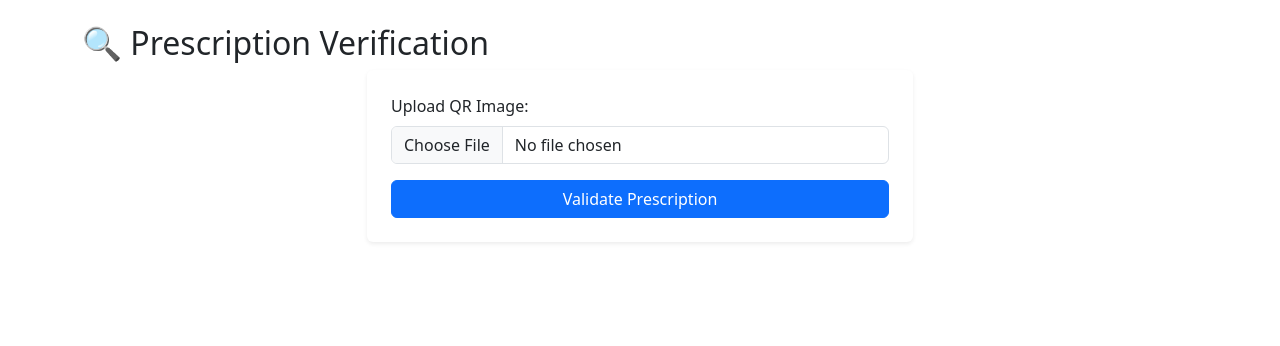
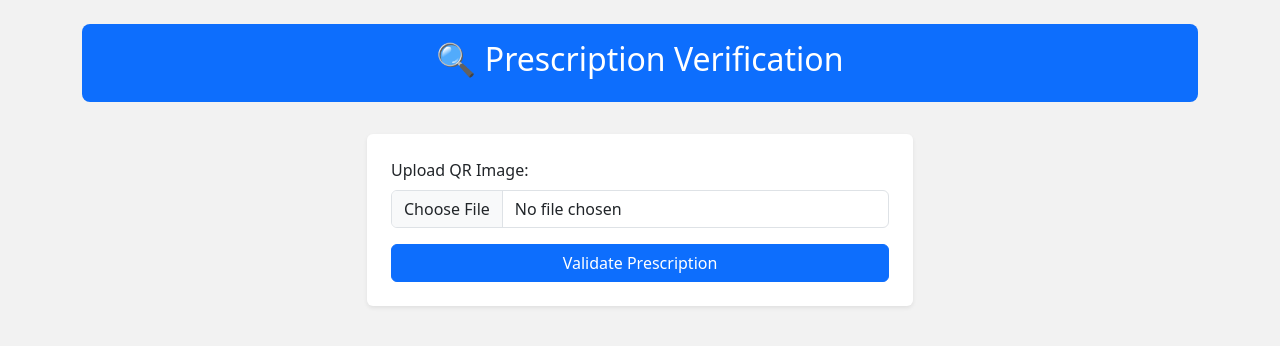
Before and after one commit to Harish-byte-ai/Prescriptracker, a Django app: page /verify/ in a window 1280 px wide. Shown: the top 346 px of the page. Run offline with Django 5.2, Linux system fonts and the light colour scheme.

Commit message:
New changes

```diff
--- a/prescriptrack/core/templates/success.html
+++ b/prescriptrack/core/templates/success.html
@@ -85,6 +85,12 @@
       <a href="/verify/" class="btn btn-outline-secondary">Verify Prescription</a>
     </div>
   </div>
+<script>
+  document.addEventListener('contextmenu', function(e) {
+    e.preventDefault();
+    alert("Right-click is disabled for security purposes.");
+  });
+</script>
 
 </body>
 </html>
--- a/prescriptrack/core/templates/verify_prescription.html
+++ b/prescriptrack/core/templates/verify_prescription.html
@@ -22,6 +22,25 @@
   <meta charset="UTF-8">
   <title>Prescription Verification</title>
   <link href="https://cdn.jsdelivr.net/npm/bootstrap@5.3.3/dist/css/bootstrap.min.css" rel="stylesheet">
+  <style>
+    body {
+      background-color: #f2f2f2;
+    }
+    .header {
+      background-color: #0d6efd;
+      color: white;
+      padding: 1rem;
+      text-align: center;
+      border-radius: 0.5rem;
+      margin-bottom: 2rem;
+    }
+    .result-box {
+      background-color: #fff;
+      padding: 1.5rem;
+      border-radius: 0.5rem;
+      box-shadow: 0 2px 8px rgba(0,0,0,0.1);
+    }
+  </style>
 </head>
 <body>
 
@@ -70,6 +89,12 @@
     </div>
   </div>
 </div>
+<script>
+  document.addEventListener('contextmenu', function(e) {
+    e.preventDefault();
+    alert("Right-click is disabled for security purposes.");
+  });
+</script>
 
 </body>
 </html>
--- /dev/null
+++ b/prescriptrack/prescriptrack/SECRET_KEY.py
@@ -0,0 +1,2 @@
+from django.core.management.utils import get_random_secret_key
+print(get_random_secret_key())
```
Also changed, not shown: prescriptrack/core/templates/index.html (+7 -0 lines), prescriptrack/prescriptrack/settings.py (+5 -2 lines), prescriptrack/media/qrcodes/RX-1-1753387892.png (added), prescriptrack/media/qrcodes/RX-1-1753388114.png (added), prescriptrack/media/qrcodes/RX-1-1753388598.png (added), prescriptrack/media/qrcodes/RX-2-1753389842.png (added), prescriptrack/media/qrcodes/RX-2-1753390229.png (added), 2 other files.
